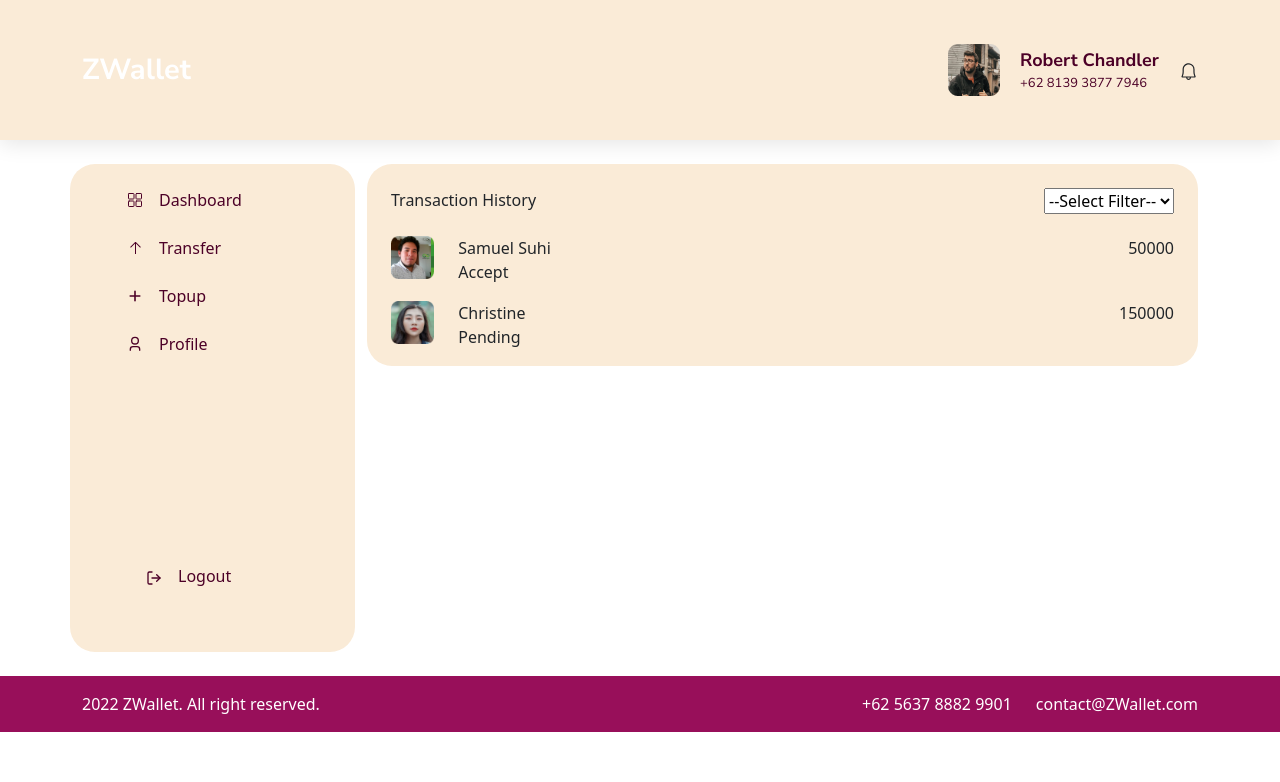
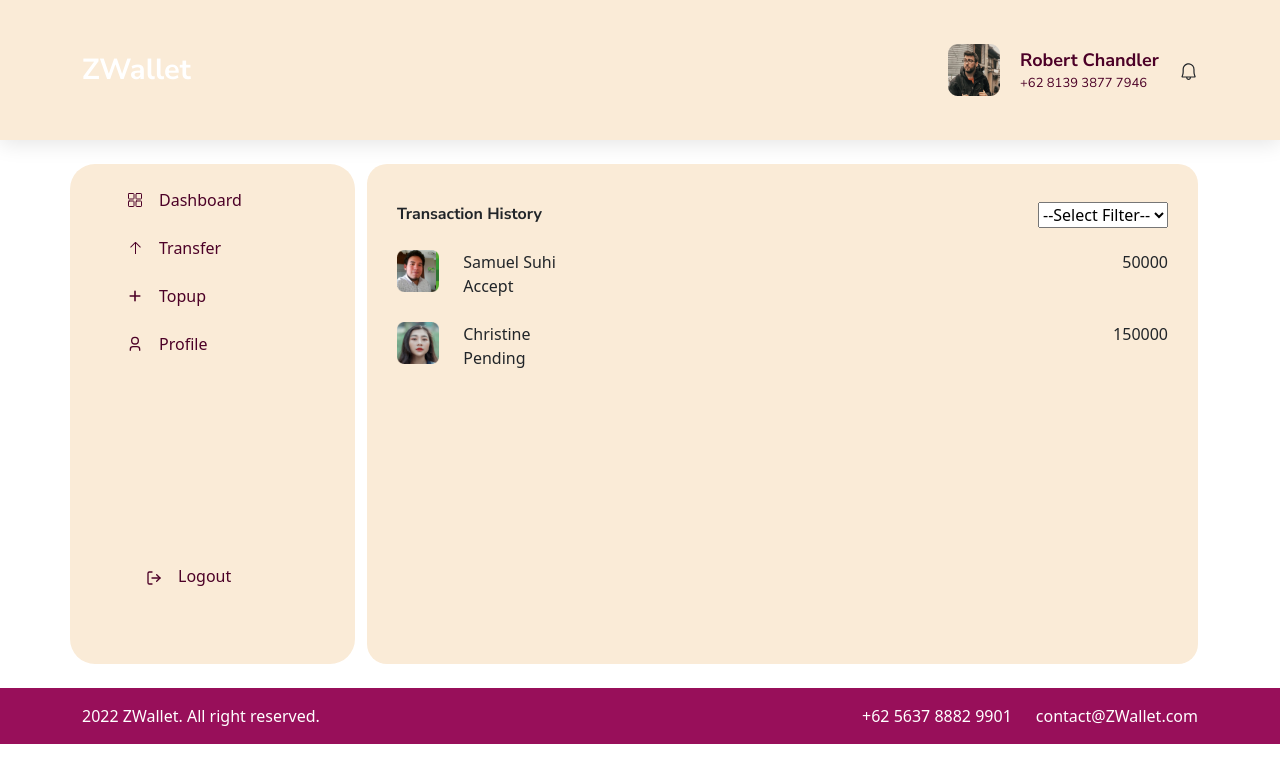
Before and after one commit to aviantofan/Excash-frontend, a Next.js app: page /history in a window 1280 px wide. Shown: the top 782 px of the page. Built offline with nearby package versions, Linux system fonts and the light colour scheme.

Commit message:
feat: add updates

```diff
--- a/pages/_app.js
+++ b/pages/_app.js
@@ -5,6 +5,8 @@ import '../styles/register.scss'
 import '../styles/createPin.scss'
 import '../styles/forgotPassword.scss'
 import '../styles/home.scss'
+import '../styles/history.scss'
+import '../styles/transfer.scss'
 import { useEffect } from 'react'
 
 function MyApp({ Component, pageProps }) {
--- a/pages/history.js
+++ b/pages/history.js
@@ -17,10 +17,10 @@ const history = () => {
             <SideBar />
           </div>
           <div className='col'>
-            <div className='container history bg-color5'>
+            <div className='container datahistory bg-color5'>
               <div className='row'>
-                <div className='col-6 mt-4 mb-3'>Transaction History</div>
-                <div className='col text-end mt-4 option'>
+                <div className='col-6 mt-2 mb-3 text'>Transaction History</div>
+                <div className='col text-end mt-2 option'>
                   <select name='filter' className="form-option">
                     <option value="" style={{ display: 'none' }}>--Select Filter--</option>
                     <option value="1">Accept</option>
@@ -29,24 +29,24 @@ const history = () => {
                   </select>
                 </div>
               </div>
-              <div className='row mt-2'>
               {history.map(item => {
                 return (
                   <>
-                      <div className='col-lg-1 mb-3' key='history'>
+                    <div className='row mt-2'>
+                      <div className='col-1 mb-3' key='history'>
                         <Image src={item.image} width={56} height={56} alt='user' />
                       </div>
-                      <div className='col-lg-3'>
+                      <div className='col-5'>
                         <div>{item.name}</div>
                         <div>{item.status}</div>
                       </div>
-                      <div className='col-lg-8 text-end'>
+                      <div className='col text-end'>
                         <div>{item.value}</div>
+                      </div>
                     </div>
                   </>
                 )
               })}
-              </div>
             </div>
           </div>
         </div>
--- a/pages/home.js
+++ b/pages/home.js
@@ -48,10 +48,10 @@ const home = () => {
                   <div className='col-6 mt-4 mb-3'>Transaction History</div>
                   <div className='col text-end mt-4'>See all</div>
                 </div>
-                <div className='row mt-2'>
                 {history.map(item => {
                   return (
                     <>
+                      <div className='row mt-2'>
                         <div className='col-3 mb-3' key='history'>
                           <Image src={item.image} width={56} height={56} alt='user' />
                         </div>
@@ -62,10 +62,10 @@ const home = () => {
                         <div className='col text-end'>
                           <div>{item.value}</div>
                         </div>
+                      </div>
                     </>
                   )
                 })}
-                </div>
               </div>
             </div>
           </div>
--- a/styles/history.scss
+++ b/styles/history.scss
@@ -5,17 +5,20 @@ $theme-colors: (
   'color4' : #4C0027,
   'color5' : antiquewhite
 );
+$font:'Nunito Sans';
 
 @import "bootstrap/scss/bootstrap.scss";
 
 .sideBar{
   border-radius: 25px;
 }
-.history{
-  height: 400px;
+.datahistory{
+  height: 500px;
   border-radius: 20px;
-  display: flex;
-  flex-direction: row;
   justify-content: between;
   padding: 30px;
 }
+.datahistory .text{
+  font-weight: bold;
+  font-family: $font;
+}
--- a/styles/transfer.scss
+++ b/styles/transfer.scss
@@ -1,3 +1,16 @@
+.dataTransfer{
+  height: 500px;
+  border-radius: 20px;
+  justify-content: between;
+  padding: 30px;
+}
 .data{
   border-radius: 10px;
 }
+.dataTransfer .text{
+  font-family: 'Nunito Sans';
+  font-weight: bold;
+}
+.input-search{
+  border-radius: 10px;
+}
```
Also changed, not shown: pages/transfer.js (+4 -3 lines). Lines whose indentation alone changed are shown as unchanged.
